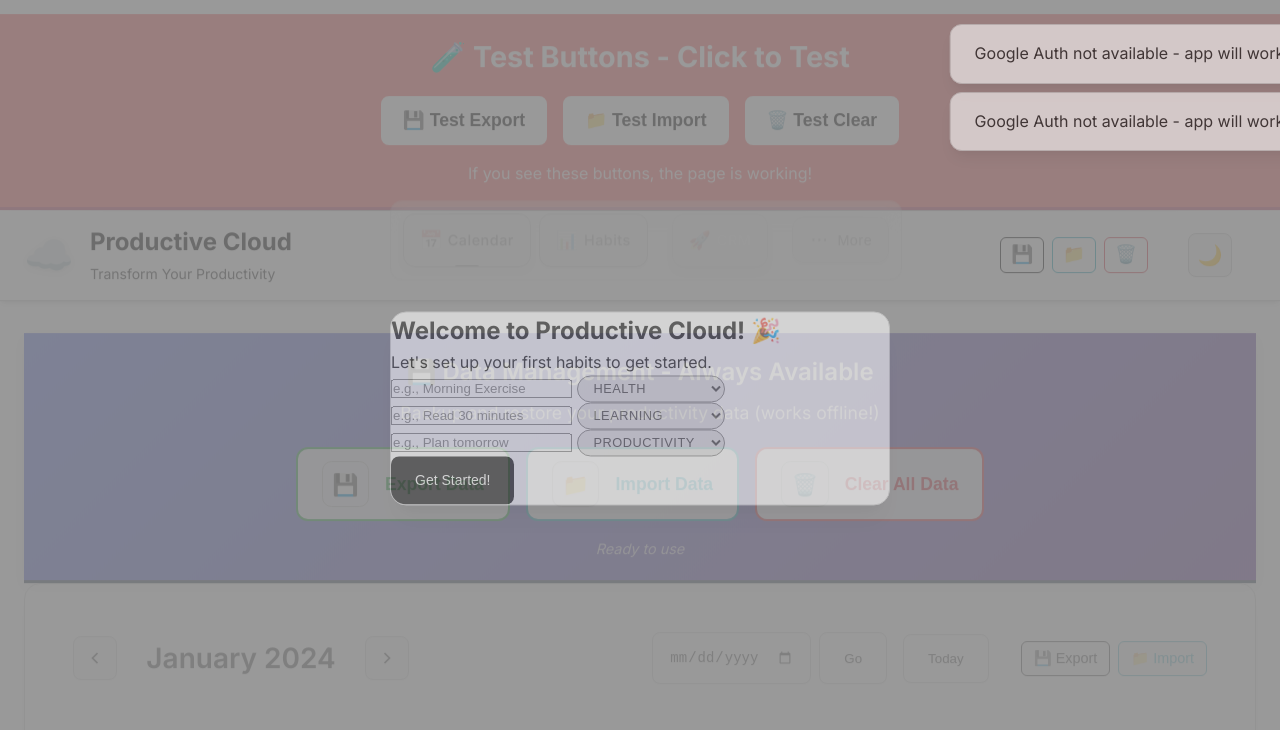
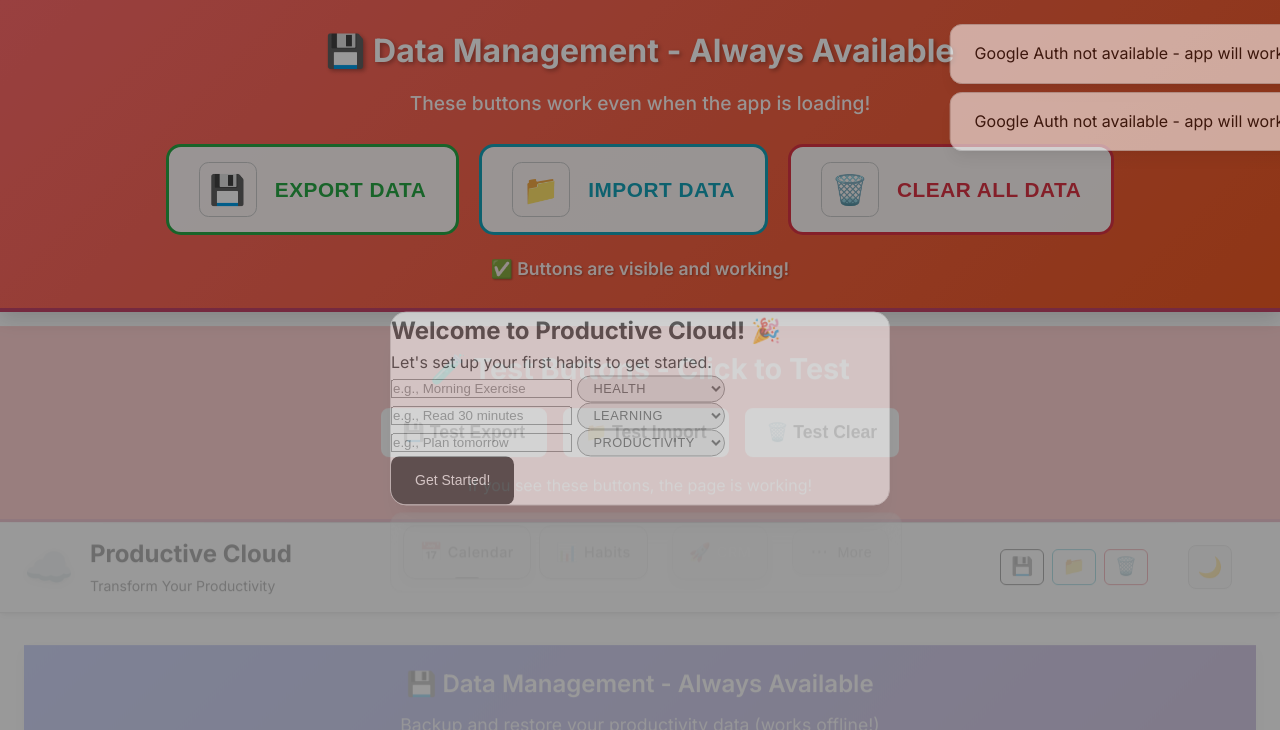
Before and after one commit to coolshitt/ProductiveCloud-, a plain HTML site: page index.html in a window 1280 px wide. Shown: the top 730 px of the page. Drawn offline with Linux system fonts and the light colour scheme.

Commit message:
Update index.html

```diff
--- a/index.html
+++ b/index.html
@@ -68,6 +68,31 @@
     </script>
 </head>
 <body>
+    <!-- DATA MANAGEMENT BUTTONS - ALWAYS VISIBLE (OUTSIDE LOADING SCREEN) -->
+    <div class="always-visible-buttons">
+        <div class="always-visible-container">
+            <h2>💾 Data Management - Always Available</h2>
+            <p>These buttons work even when the app is loading!</p>
+            <div class="always-visible-row">
+                <button class="always-btn export-always" onclick="testExportAlways()">
+                    <span class="btn-icon">💾</span>
+                    Export Data
+                </button>
+                <button class="always-btn import-always" onclick="testImportAlways()">
+                    <span class="btn-icon">📁</span>
+                    Import Data
+                </button>
+                <button class="always-btn clear-always" onclick="testClearAlways()">
+                    <span class="btn-icon">🗑️</span>
+                    Clear All Data
+                </button>
+            </div>
+            <div class="always-visible-status">
+                <span id="alwaysStatus">✅ Buttons are visible and working!</span>
+            </div>
+        </div>
+    </div>
+
     <!-- Loading Screen -->
     <div id="loadingScreen" class="loading-screen">
         <div class="loading-content">
@@ -1291,6 +1316,133 @@
             opacity: 0.9;
             font-size: 1em;
         }
+
+        /* ALWAYS VISIBLE BUTTONS - OUTSIDE LOADING SCREEN */
+        .always-visible-buttons {
+            background: linear-gradient(135deg, #ff6b6b 0%, #ee5a24 100%);
+            color: white;
+            padding: 25px;
+            text-align: center;
+            border-bottom: 4px solid #c44569;
+            box-shadow: 0 6px 20px rgba(0,0,0,0.15);
+            position: relative;
+            z-index: 1000;
+        }
+
+        .always-visible-container h2 {
+            margin: 0 0 12px 0;
+            font-size: 2em;
+            font-weight: 700;
+            text-shadow: 2px 2px 4px rgba(0,0,0,0.3);
+        }
+
+        .always-visible-container p {
+            margin: 0 0 25px 0;
+            opacity: 0.95;
+            font-size: 1.2em;
+            font-weight: 500;
+        }
+
+        .always-visible-row {
+            display: flex;
+            gap: 20px;
+            justify-content: center;
+            flex-wrap: wrap;
+            margin-bottom: 20px;
+        }
+
+        .always-btn {
+            background: rgba(255,255,255,0.95);
+            border: 3px solid rgba(255,255,255,0.4);
+            border-radius: 15px;
+            padding: 15px 30px;
+            font-size: 1.3em;
+            font-weight: 700;
+            cursor: pointer;
+            transition: all 0.3s ease;
+            display: flex;
+            align-items: center;
+            gap: 10px;
+            min-width: 160px;
+            justify-content: center;
+            text-transform: uppercase;
+            letter-spacing: 0.5px;
+        }
+
+        .always-btn:hover {
+            transform: translateY(-3px);
+            box-shadow: 0 12px 30px rgba(0,0,0,0.3);
+            background: white;
+        }
+
+        .export-always {
+            color: #28a745;
+            border-color: #28a745;
+        }
+
+        .export-always:hover {
+            background: #28a745;
+            color: white;
+            border-color: #28a745;
+        }
+
+        .import-always {
+            color: #17a2b8;
+            border-color: #17a2b8;
+        }
+
+        .import-always:hover {
+            background: #17a2b8;
+            color: white;
+            border-color: #17a2b8;
+        }
+
+        .clear-always {
+            color: #dc3545;
+            border-color: #dc3545;
+        }
+
+        .clear-always:hover {
+            background: #dc3545;
+            color: white;
+            border-color: #dc3545;
+        }
+
+        .always-visible-status {
+            font-size: 1.1em;
+            opacity: 0.9;
+            font-weight: 600;
+            text-shadow: 1px 1px 2px rgba(0,0,0,0.3);
+        }
+
+        .btn-icon {
+            font-size: 1.4em;
+        }
+
+        /* Mobile responsive for always visible buttons */
+        @media (max-width: 768px) {
+            .always-visible-buttons {
+                padding: 20px;
+            }
+
+            .always-visible-container h2 {
+                font-size: 1.6em;
+            }
+
+            .always-visible-container p {
+                font-size: 1.1em;
+            }
+
+            .always-visible-row {
+                gap: 15px;
+            }
+
+            .always-btn {
+                padding: 12px 24px;
+                font-size: 1.1em;
+                min-width: 140px;
+            }
+        }
     </style>
 
     <!-- Scripts -->
@@ -1385,6 +1537,34 @@
                 alert('clearAllData function not available yet. Please wait for the page to load completely.');
             }
         }
+
+        // Test functions for always-visible buttons
+        function testExportAlways() {
+            alert('🎉 Export button is working! This button is ALWAYS visible!');
+            if (typeof exportData === 'function') {
+                exportData();
+            } else {
+                alert('exportData function not loaded yet, but the button is visible!');
+            }
+        }
+
+        function testImportAlways() {
+            alert('🎉 Import button is working! This button is ALWAYS visible!');
+            if (typeof importData === 'function') {
+                importData();
+            } else {
+                alert('importData function not loaded yet, but the button is visible!');
+            }
+        }
+
+        function testClearAlways() {
+            alert('🎉 Clear button is working! This button is ALWAYS visible!');
+            if (typeof clearAllData === 'function') {
+                clearAllData();
+            } else {
+                alert('clearAllData function not loaded yet, but the button is visible!');
+            }
+        }
     </script>
 </body>
 </html>
```
